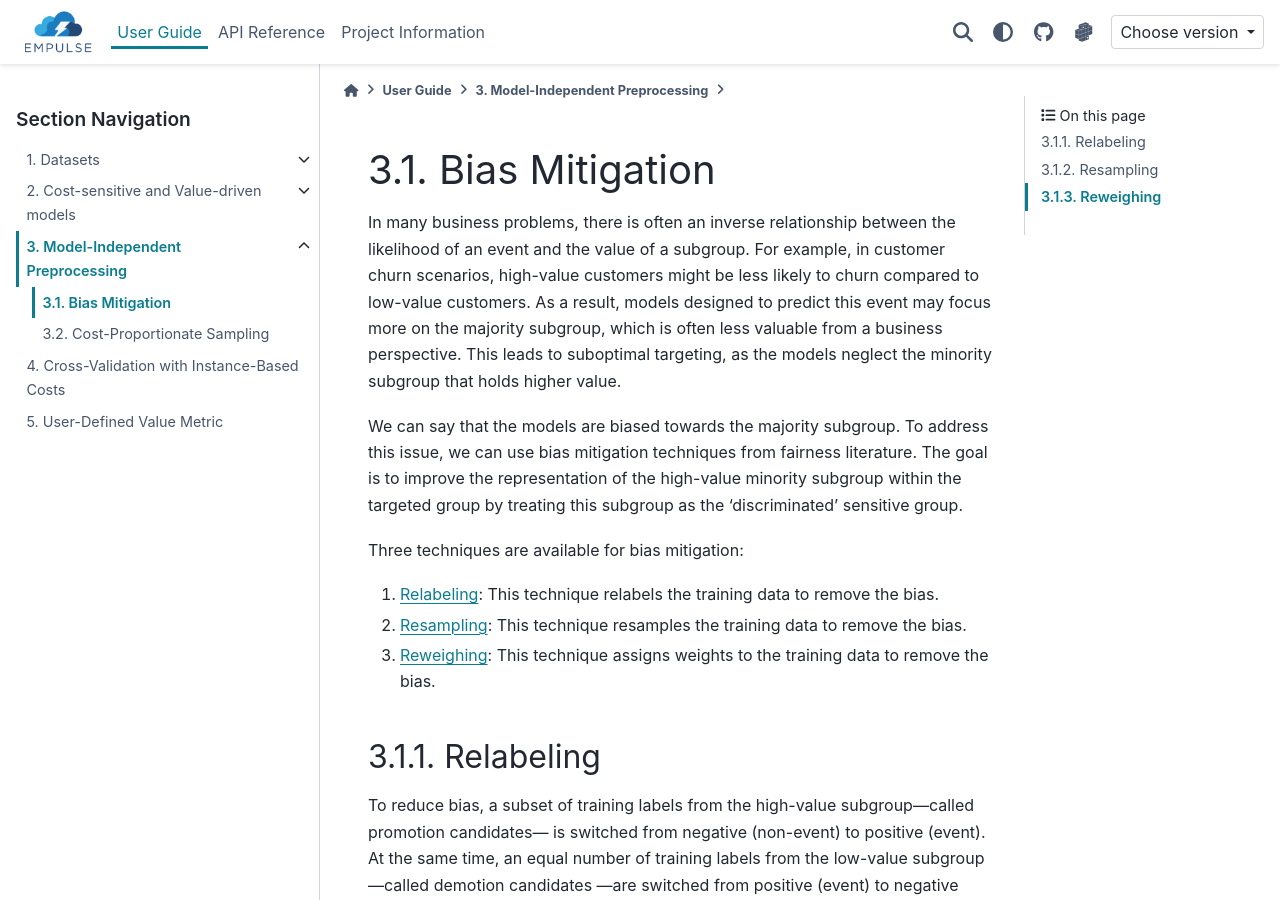
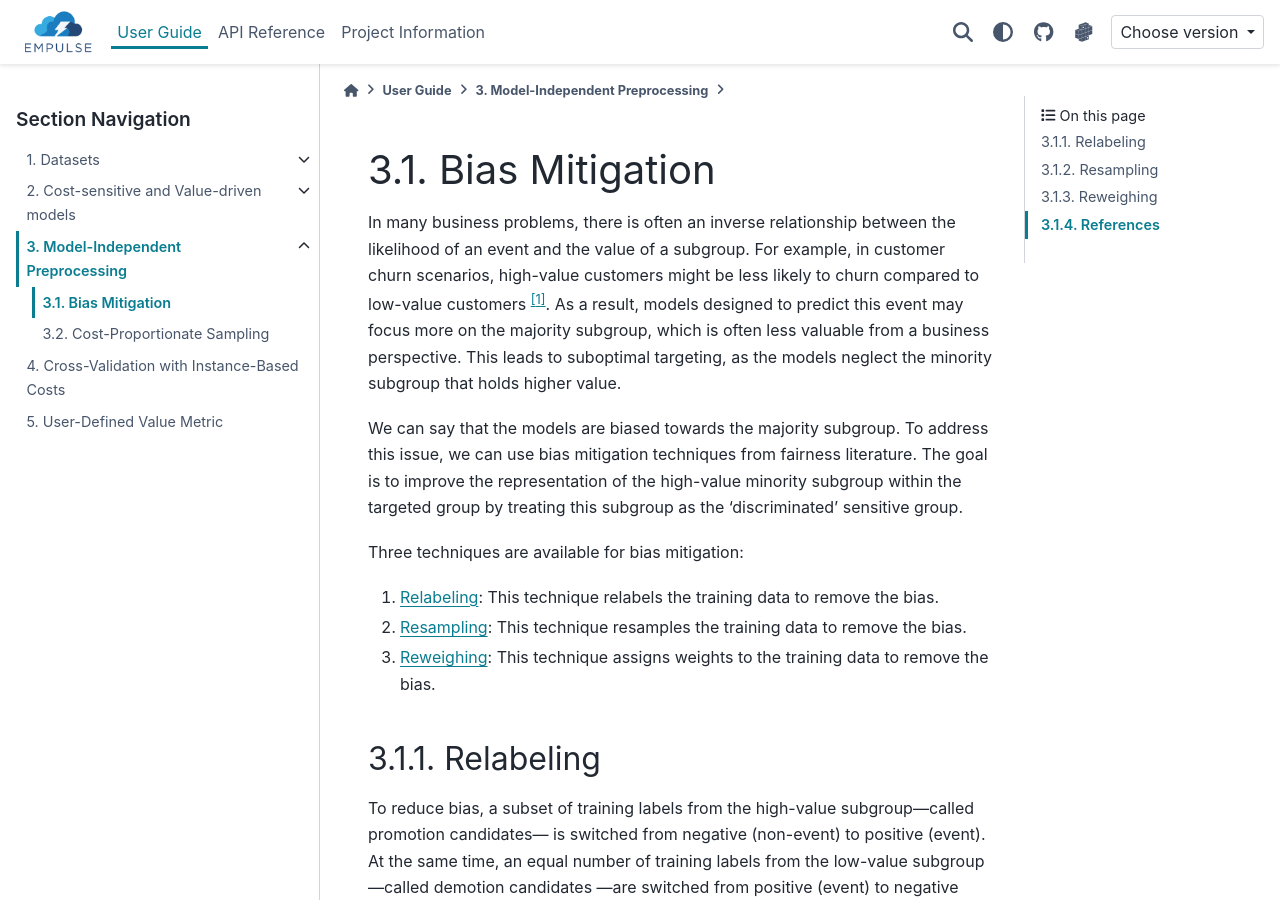
Before and after one commit to ShimantoRahman/empulse, a Sphinx documentation site: the page built from docs/guide/preprocessing/bias_mitigation.rst, in a window 1280 px wide and 900 px high. Built offline with Sphinx 7.4.7 and the PyData theme 0.15.4, drawn with Linux system fonts in a browser that asks for light colours; the version number could not be read and is left out; comment, search, counter and statistics services are not loaded; some of the changed lines change nothing that is shown; some of the changed text lies outside the part shown.

Commit message:
Fix typo and add reference

```diff
--- a/docs/guide/preprocessing/bias_mitigation.rst
+++ b/docs/guide/preprocessing/bias_mitigation.rst
@@ -7,7 +7,7 @@ Bias Mitigation
 In many business problems,
 there is often an inverse relationship between the likelihood of an event and the value of a subgroup.
 For example, in customer churn scenarios,
-high-value customers might be less likely to churn compared to low-value customers.
+high-value customers might be less likely to churn compared to low-value customers [1]_.
 As a result, models designed to predict this event may focus more on the majority subgroup,
 which is often less valuable from a business perspective.
 This leads to suboptimal targeting, as the models neglect the minority subgroup that holds higher value.
@@ -62,7 +62,7 @@ You should pass the model which is used to rank the high-value non-events and lo
     relabler = BiasRelabler(estimator=LogisticRegression())
     X_relabeled, y_relabeled = relabler.fit_resample(X, y, sensitive_feature=high_clv)
 
-This can easily used inside a imbalanced-learn :class:`imblearn:imblearn.pipeline.Pipeline`
+This can easily used inside an imbalanced-learn :class:`imblearn:imblearn.pipeline.Pipeline`
 (note that the scikit-learn :class:`sklearn:sklearn.pipeline.Pipeline` does not support samplers):
 
 .. code-block:: python
@@ -152,7 +152,7 @@ To use the relabeling technique, you can use the :class:`~empulse.samplers.BiasR
     resampler = BiasResampler()
     X_resampled, y_resampled = resampler.fit_resample(X, y, sensitive_feature=high_clv)
 
-This can easily used inside a imbalanced-learn :class:`imblearn:imblearn.pipeline.Pipeline`
+This can easily used inside an imbalanced-learn :class:`imblearn:imblearn.pipeline.Pipeline`
 (note that the scikit-learn :class:`sklearn:sklearn.pipeline.Pipeline` does not support samplers):
 
 .. code-block:: python
@@ -274,3 +274,10 @@ For example, here we assign a weight of 0.5 to low clv customers and a weight of
         strategy=strategy
     )
     model.fit(X, y, sensitive_feature=high_clv)
+
+References
+==========
+
+.. [1] Rahman, S., Janssens, B., & Bogaert, M. (2025).
+       Profit-driven pre-processing in B2B customer churn modeling using fairness techniques.
+       Journal of Business Research, 189, 115159. doi:10.1016/j.jbusres.2024.115159
```
